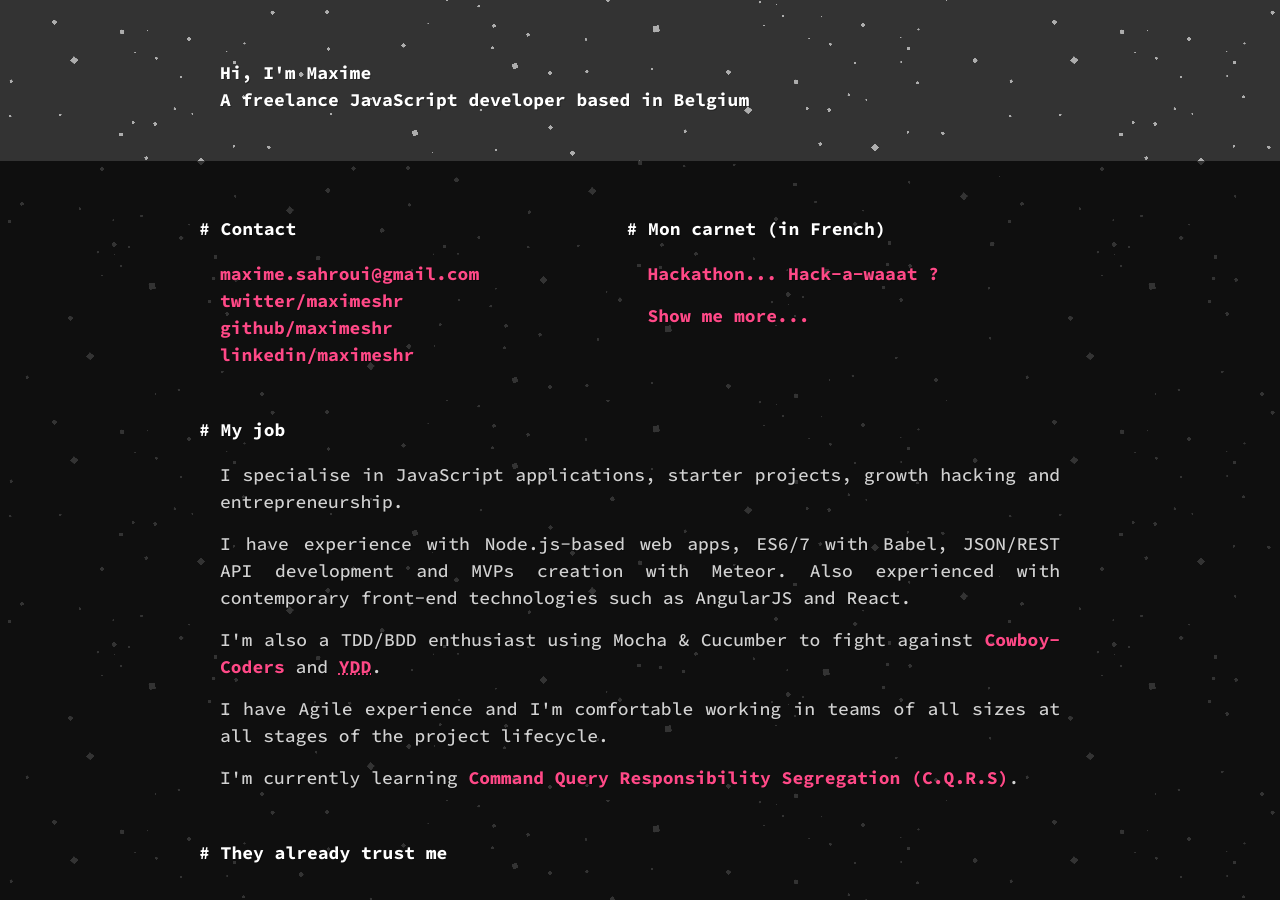
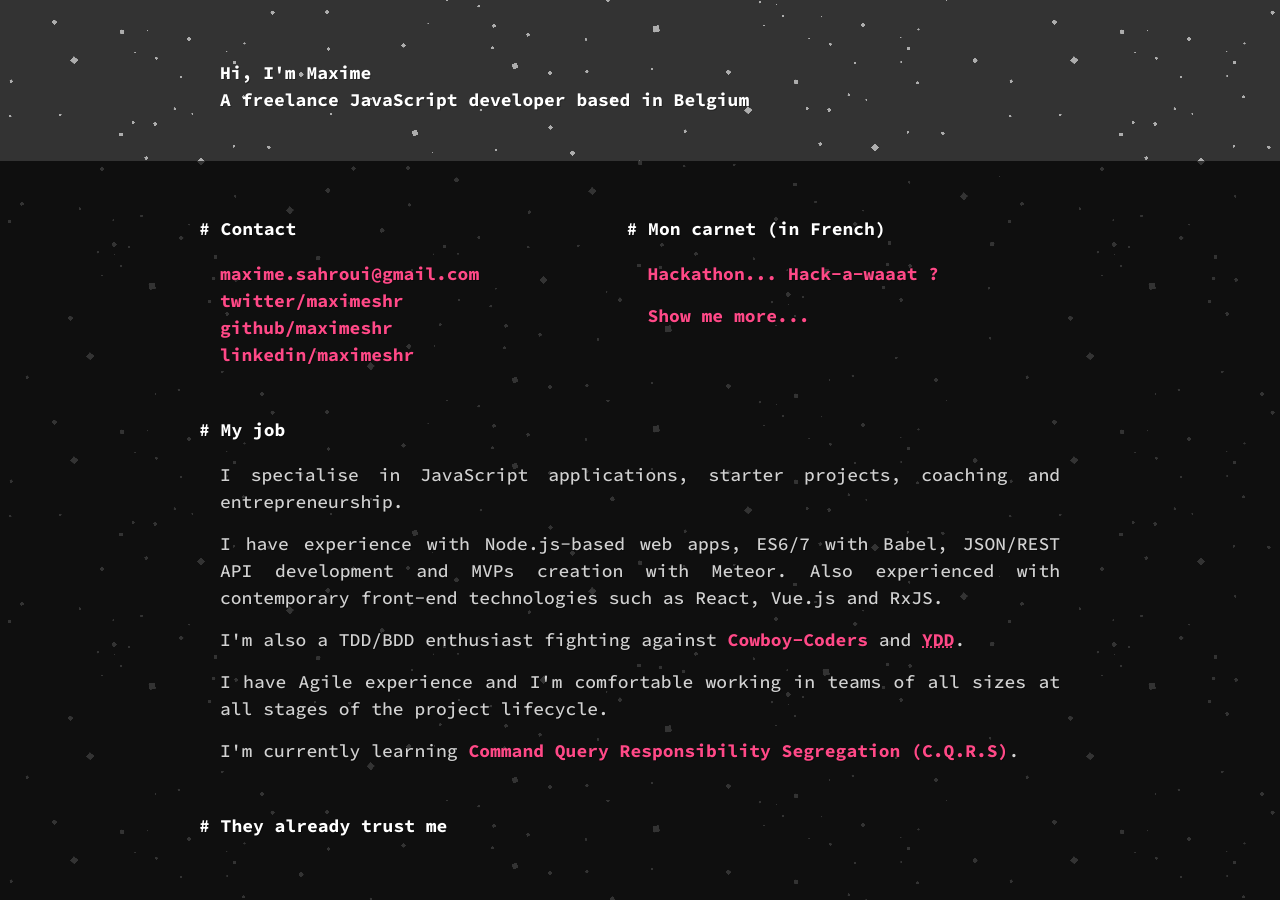
Before and after one commit to maximeshr/maximeshr.github.io, a Jekyll site: the page built from index.html, in a window 1280 px wide and 900 px high. Built offline with Jekyll 4.4.1, drawn with Linux system fonts in a browser that asks for light colours; nearby versions of some CDN libraries.

Commit message:
update information about myself

```diff
--- a/index.html
+++ b/index.html
@@ -38,9 +38,9 @@ layout: default
   <div class="col-wrapper">
     <div class="col col-12">
       <h2>My job</h2>
-      <p>I specialise in JavaScript applications, starter projects, growth hacking and entrepreneurship.</p>
-      <p>I have experience with Node.js-based web apps, ES6/7 with Babel, JSON/REST API development and MVPs creation with Meteor. Also experienced with contemporary front-end technologies such as AngularJS and React.</p>
-      <p>I'm also a TDD/BDD enthusiast using Mocha & Cucumber to fight against <a target="_blank" href="https://github.com/nelsonic/practical-js-tdd#cowboy-coders">Cowboy-Coders</a> and <a target="_blank" href="https://jaxenter.com/yolo-driven-development-methodology-113469.html"><acronym title="YOLO-driven development">YDD</acronym></a>.</p>
+      <p>I specialise in JavaScript applications, starter projects, coaching and entrepreneurship.</p>
+      <p>I have experience with Node.js-based web apps, ES6/7 with Babel, JSON/REST API development and MVPs creation with Meteor. Also experienced with contemporary front-end technologies such as React, Vue.js and RxJS.</p>
+      <p>I'm also a TDD/BDD enthusiast fighting against <a target="_blank" href="https://github.com/nelsonic/practical-js-tdd#cowboy-coders">Cowboy-Coders</a> and <a target="_blank" href="https://jaxenter.com/yolo-driven-development-methodology-113469.html"><acronym title="YOLO-driven development">YDD</acronym></a>.</p>
       <p>I have Agile experience and I'm comfortable working in teams of all sizes at all stages of the project lifecycle.</p>
       <p>I'm currently learning <a href="http://martinfowler.com/bliki/CQRS.html" target="_blank">Command Query Responsibility Segregation (C.Q.R.S)</a>.</p>
     </div>
```
Also changed, not shown: 2 other files.
